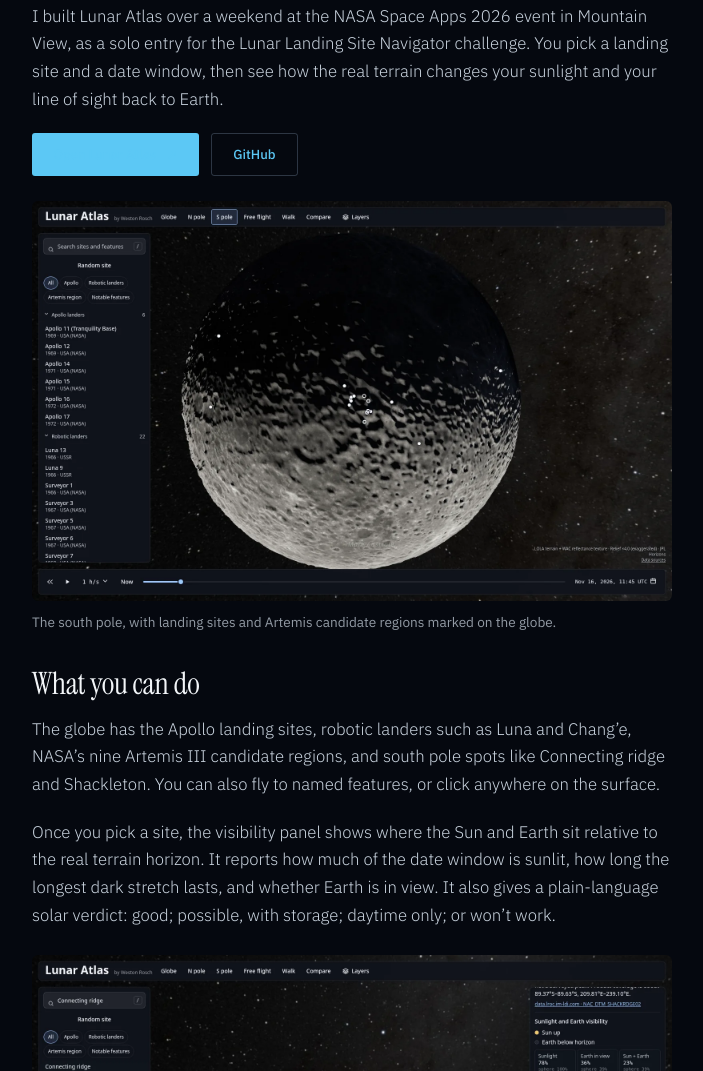
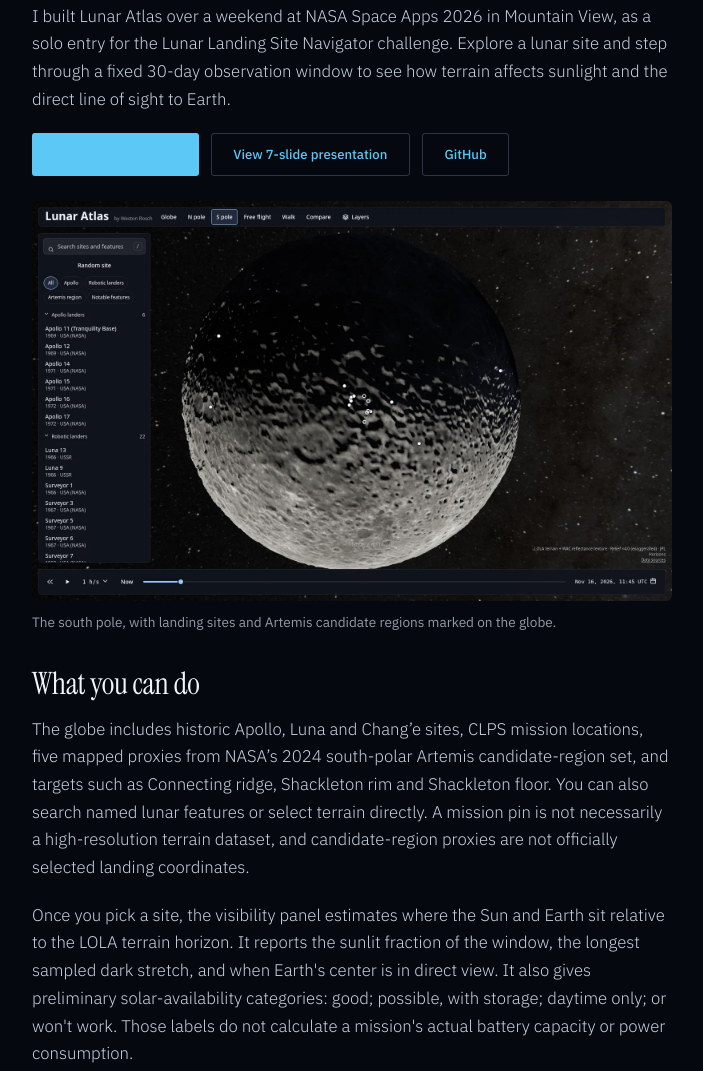
Before and after one commit to InterstellarNerd8760/personal-site, a plain HTML site: page projects/lunar-atlas/index.html in a window 1280 px wide. Shown: the part 352-1423 px from the top of the page, without its empty margins (288-991 px from the left). Drawn offline with Linux system fonts and the light colour scheme.

Commit message:
Refresh Lunar Atlas project page and replace outdated PDF link with final seven-slide presentation

```diff
--- a/projects/lunar-atlas/index.html
+++ b/projects/lunar-atlas/index.html
@@ -57,9 +57,10 @@
       <p class="kicker"><a href="/projects/">Projects</a></p>
       <h1>Centauri Lunar Atlas</h1>
       <p class="entry-meta"><span class="dot dot-live"></span> Live · Software</p>
-      <p>I built Lunar Atlas over a weekend at the NASA Space Apps 2026 event in Mountain View, as a solo entry for the Lunar Landing Site Navigator challenge. You pick a landing site and a date window, then see how the real terrain changes your sunlight and your line of sight back to Earth.</p>
+      <p>I built Lunar Atlas over a weekend at NASA Space Apps 2026 in Mountain View, as a solo entry for the Lunar Landing Site Navigator challenge. Explore a lunar site and step through a fixed 30-day observation window to see how terrain affects sunlight and the direct line of sight to Earth.</p>
       <p class="project-actions">
         <a class="btn btn-solid" href="https://moon.westonrosch.com/">Open Lunar Atlas <span aria-hidden="true">↗</span></a>
+        <a class="btn btn-ghost" href="/projects/lunar-atlas/slides/">View 7-slide presentation</a>
         <a class="btn btn-ghost" href="https://github.com/InterstellarNerd8760/lunar-atlas" target="_blank" rel="noreferrer">GitHub</a>
       </p>
       <figure class="project-fig">
@@ -67,13 +68,13 @@
         <figcaption>The south pole, with landing sites and Artemis candidate regions marked on the globe.</figcaption>
       </figure>
       <h2>What you can do</h2>
-      <p>The globe has the Apollo landing sites, robotic landers such as Luna and Chang’e, NASA’s nine Artemis III candidate regions, and south pole spots like Connecting ridge and Shackleton. You can also fly to named features, or click anywhere on the surface.</p>
-      <p>Once you pick a site, the visibility panel shows where the Sun and Earth sit relative to the real terrain horizon. It reports how much of the date window is sunlit, how long the longest dark stretch lasts, and whether Earth is in view. It also gives a plain-language solar verdict: good; possible, with storage; daytime only; or won’t work.</p>
+      <p>The globe includes historic Apollo, Luna and Chang’e sites, CLPS mission locations, five mapped proxies from NASA’s 2024 south-polar Artemis candidate-region set, and targets such as Connecting ridge, Shackleton rim and Shackleton floor. You can also search named lunar features or select terrain directly. A mission pin is not necessarily a high-resolution terrain dataset, and candidate-region proxies are not officially selected landing coordinates.</p>
+      <p>Once you pick a site, the visibility panel estimates where the Sun and Earth sit relative to the LOLA terrain horizon. It reports the sunlit fraction of the window, the longest sampled dark stretch, and when Earth's center is in direct view. It also gives preliminary solar-availability categories: good; possible, with storage; daytime only; or won't work. Those labels do not calculate a mission's actual battery capacity or power consumption.</p>
       <figure class="project-fig">
         <img src="visibility.webp" alt="Connecting ridge in Lunar Atlas, with the visibility panel showing a solar verdict of possible, with storage, 78% sunlight, and a 6.8-day longest dark stretch" width="1600" height="1000" loading="lazy" decoding="async">
         <figcaption>Connecting ridge in a 30-day window: sunlit 78% of the time, with dark stretches up to 6.8 days. The app’s verdict is “possible, with storage.”</figcaption>
       </figure>
-      <p>Compare lets you put up to three sites side by side over the same dates. That’s the easiest way to see how a mid-latitude site with two-week nights differs from a south pole ridge, or from a crater floor that never gets the Sun. (Shackleton’s floor is 0% sunlit in the same kind of window; a smooth-sphere calculation would call that 100%.)</p>
+      <p>Compare puts up to three locations side by side over the same observation dates, so you can see how mid-latitude two-week nights differ from a sunlit polar ridge or a shadowed crater floor. The Shackleton-floor entry is a representative point at the official crater center, distinct from Shackleton rim; its visibility estimates use coarser available LOLA elevation rather than a dedicated fine-resolution floor DEM.</p>
       <figure class="project-fig">
         <img src="compare.webp" alt="Lunar Atlas compare view with three landing sites side by side, showing sunlight, Earth visibility, and longest dark stretch" width="1600" height="1000" loading="lazy" decoding="async">
         <figcaption>Compare view: the same date window for every site, with sunlight, Earth in view, and the longest dark stretch.</figcaption>
@@ -84,9 +85,11 @@
         <figcaption>Walk mode at Connecting ridge, at eye height on the surface.</figcaption>
       </figure>
       <h2>How it’s built</h2>
-      <p>The globe uses elevation from the Lunar Orbiter Laser Altimeter (LOLA) and imagery from the Lunar Reconnaissance Orbiter Camera (LROC). Selected south pole sites load 5 m LOLA grids from NASA Goddard’s PGDA; the Apollo sites use LROC NAC digital terrain models. Sun and Earth positions come from JPL Horizons, sampled every six hours over a fixed 30-day window. Product links and limits are in the <a href="https://github.com/InterstellarNerd8760/lunar-atlas/blob/main/docs/data-sources.md">data sources</a> notes, and the <a href="https://github.com/InterstellarNerd8760/lunar-atlas">source code</a> is public.</p>
+      <p>The globe uses elevation from the Lunar Orbiter Laser Altimeter (LOLA) and imagery from the Lunar Reconnaissance Orbiter Camera (LROC). Selected south-pole locations load 5 m LOLA site grids from NASA Goddard's PGDA, while Apollo locations use LROC NAC digital terrain models. Sun and Earth positions come from JPL Horizons, sampled every six hours from November 14 to December 14, 2026 UTC. Horizon calculations use the available terrain resolution and the centers of the Sun and Earth, so small obstacles, partial solar disks and transitions between samples may be missed. Product links and processing notes are documented in the <a href="https://github.com/InterstellarNerd8760/lunar-atlas/blob/main/docs/data-sources.md">data sources</a> and the <a href="https://github.com/InterstellarNerd8760/lunar-atlas">source code</a> is public.</p>
       <p>I built this with AI coding help. I directed the design and the decisions, and I reviewed what went into the app.</p>
-      <p>A short <a href="deck.pdf">slideshow</a> walks through the same points.</p>
+      <h2 id="presentation">Project presentation</h2>
+      <p>The <a href="/projects/lunar-atlas/slides/">updated seven-slide presentation</a> covers the problem, the Moon-wide viewer, terrain-horizon calculations, site comparison, Walk mode, and the NASA datasets used. It opens in your browser, supports keyboard navigation, and links back to the live explorer.</p>
+      <p class="project-actions"><a class="btn btn-ghost" href="/projects/lunar-atlas/slides/">Open presentation <span aria-hidden="true">↗</span></a></p>
       <h2>Practice run</h2>
       <p>Before the hackathon I used Python in Google Colab to render one tile from LOLA data at the edge of Shackleton Crater. That was a small first test of the elevation data, before the interactive globe existed.</p>
       <figure class="practice-fig">
```
